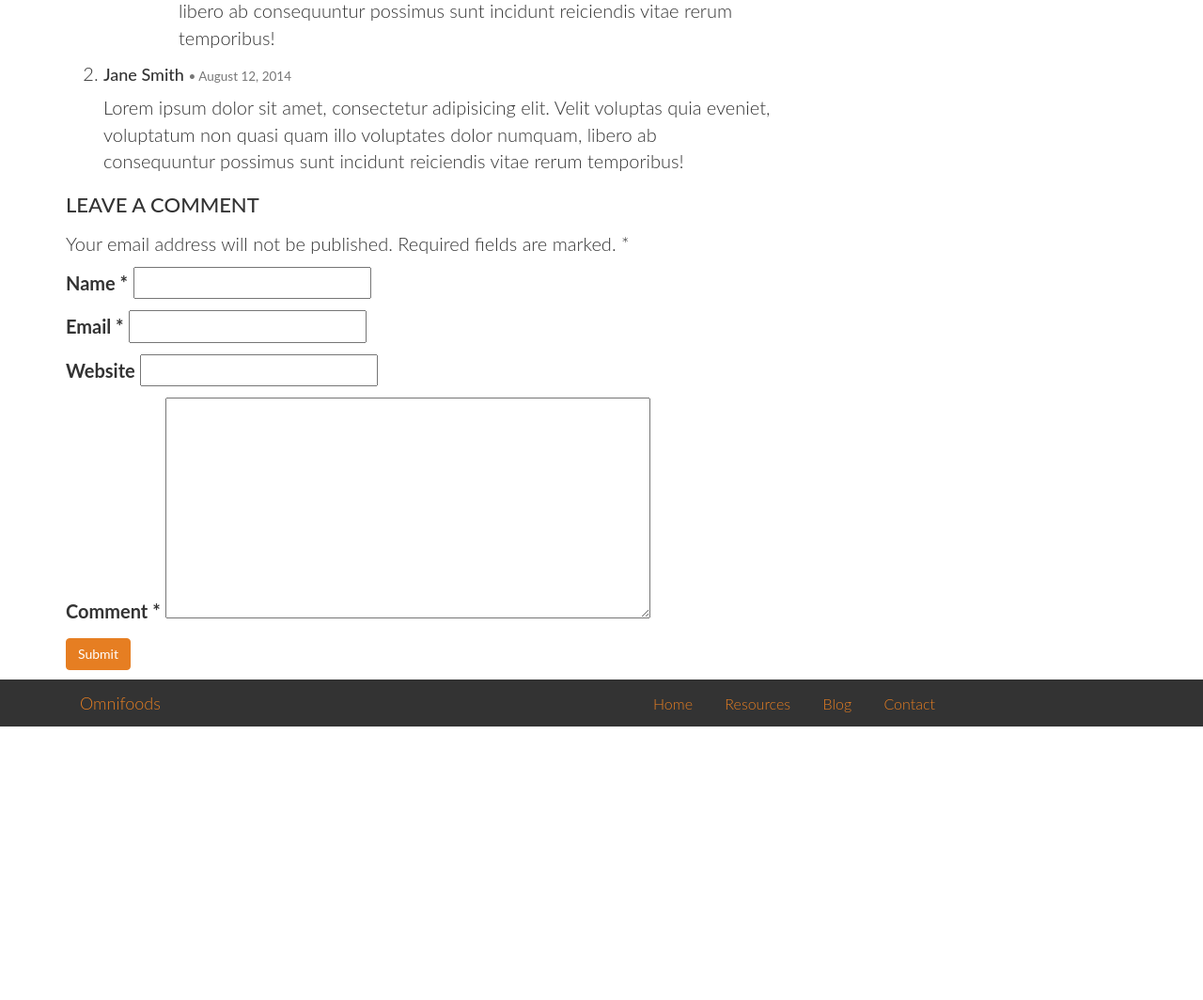
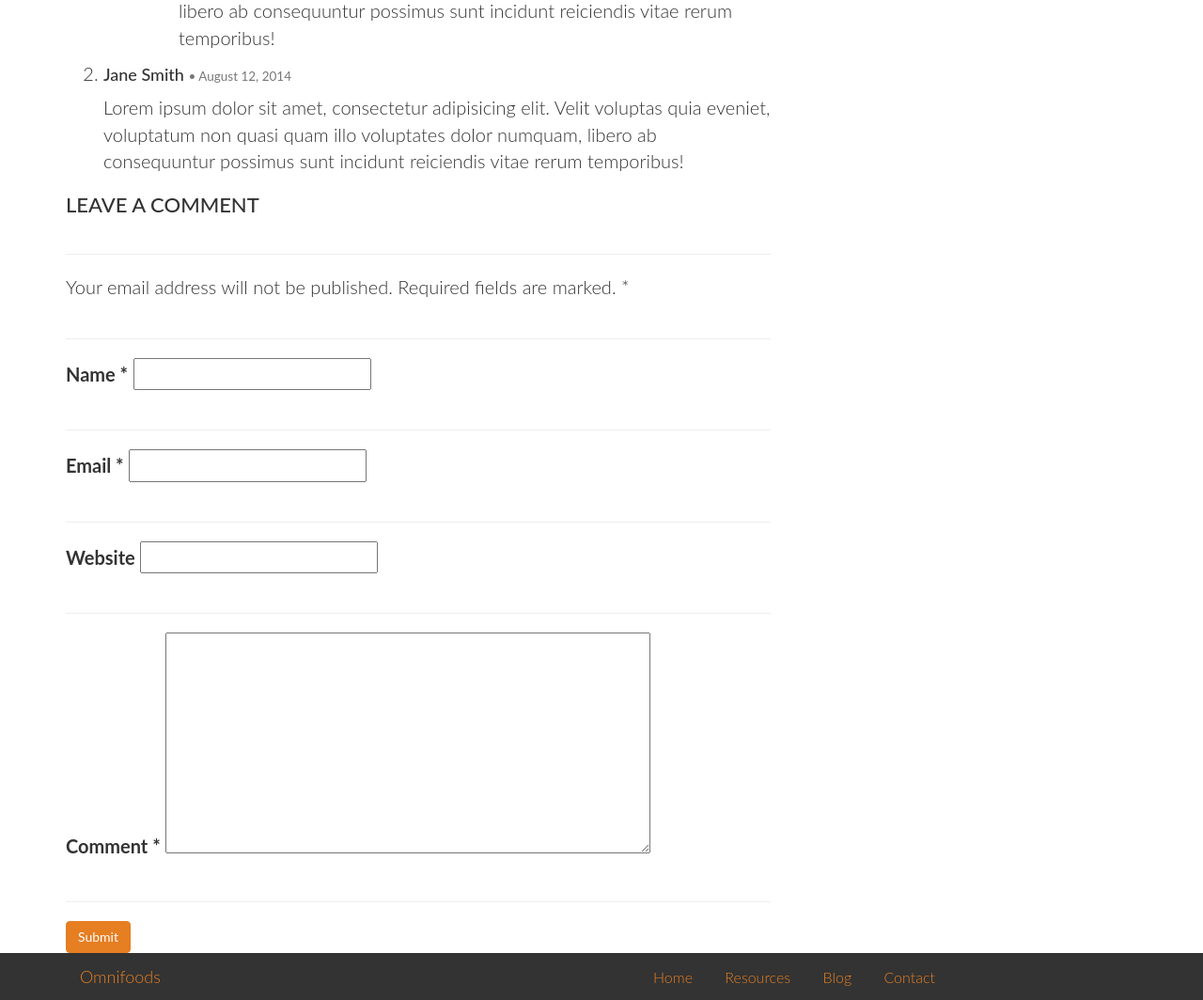
Before and after one commit to bradleyk4536/Omnifood-_OOP_PHP, a PHP site: page /item_detail.php in a window 1280 px wide. Shown: the part 1733-2797 px from the top of the page at 94% size. Before the commit the page ends 2506 px from the top, so only its background shows below. Run offline with PHP 8.4, Linux system fonts and the light colour scheme; some libraries are stand-ins or nearby versions.

Commit message:
Start styling item_detail page

```diff
--- a/assets/css/styles.css
+++ b/assets/css/styles.css
@@ -280,3 +280,10 @@ footer { background-color: #333; font-size: 80%; }
 .dish p { font-size: 90%; }
 
 /*ITEM DETAIL PAGE */
+
+.leave-comment p {
+	margin: 40px 0 0 ;
+	padding: 20px 0 0;
+	border-top: 1px solid #eee;
+
+}
```
